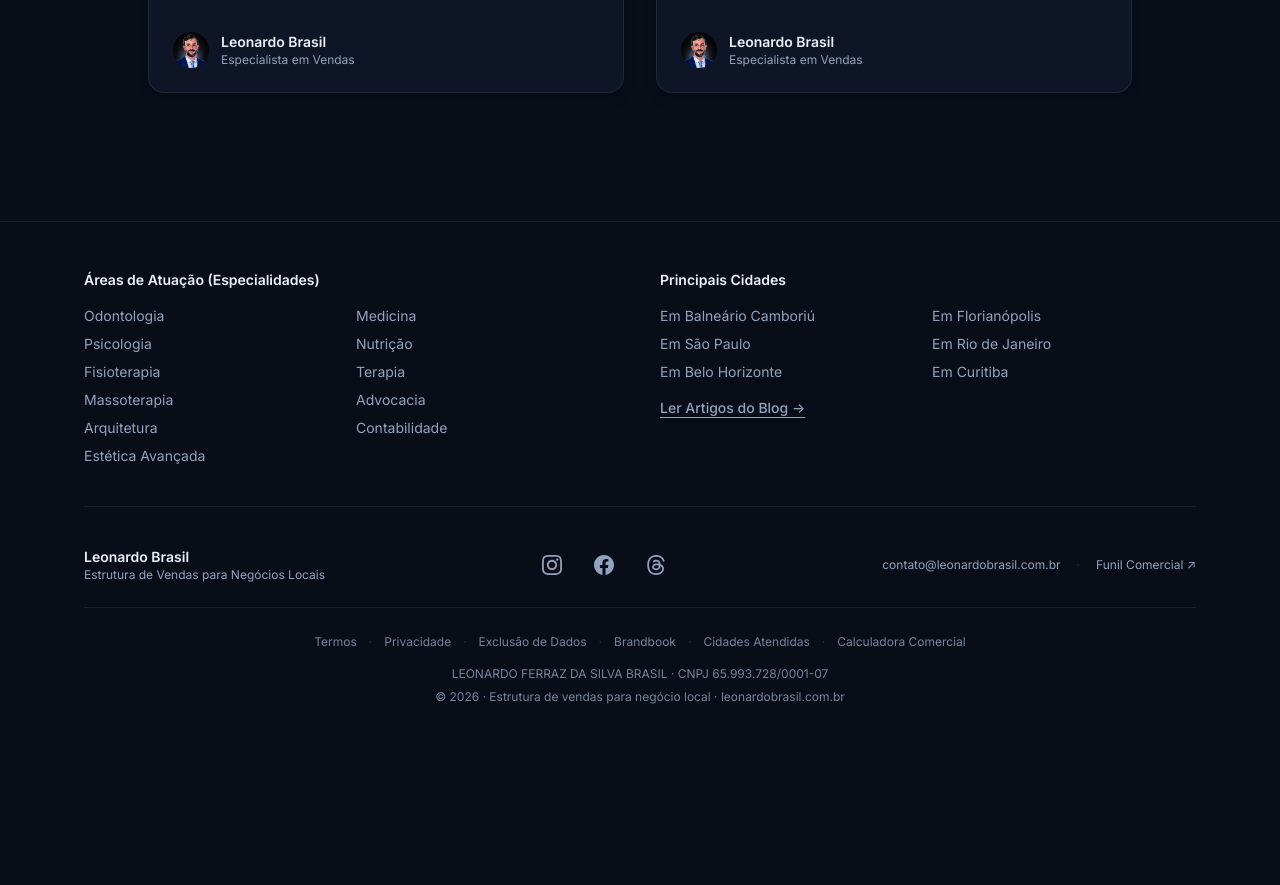
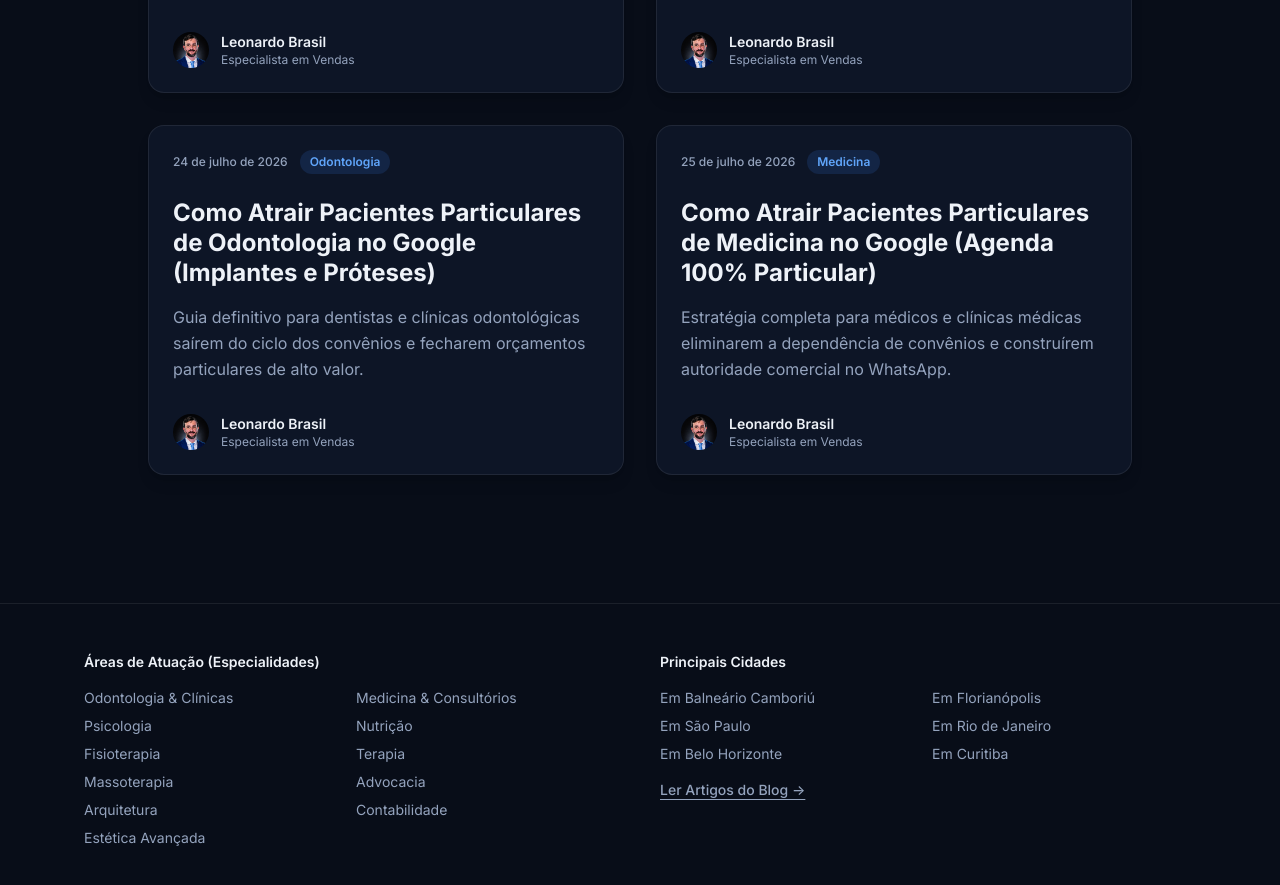
Before and after one commit to leoferrazbrasil/leonardo-brasil, a React (Vite) app: page /blog in a window 1280 px wide. Shown: the part 3300-4185 px from the top of the page. Before the commit the page ends 4055 px from the top, so only its background shows below. Built offline with nearby package versions, Linux system fonts and the light colour scheme.

Commit message:
feat(seo): otimizacao de clusters odontologia e medicina com artigos pilares e meta tags

```diff
--- a/src/data/blogData.ts
+++ b/src/data/blogData.ts
@@ -955,5 +955,129 @@ O lead chegou. Agora é hora da equipe de vendas atuar no WhatsApp com técnica,
 >
 > 👉 **[Vamos fazer um diagnóstico gratuito do seu funil atual](/estrutura-de-vendas-para-advogados)**
 `
+  },
+  {
+    slug: "como-captar-pacientes-odontologia-particular-implantes",
+    title: "Como Atrair Pacientes Particulares de Odontologia no Google (Implantes e Próteses)",
+    excerpt: "Guia definitivo para dentistas e clínicas odontológicas saírem do ciclo dos convênios e fecharem orçamentos particulares de alto valor.",
+    date: "2026-07-24",
+    author: "Leonardo Brasil",
+    authorAvatar: "/avatar-leonardo-brasil.jpg",
+    category: "Odontologia",
+    clusterType: "pillar",
+    content: `
+O mercado odontológico mudou radicalmente. Depender de guias de convênios que pagam valores irrisórios por procedimentos ou aguardar que a indicação boca a boca sustente a folha da clínica não garante mais previsibilidade de caixa.
+
+Tratamentos de alto valor percebido (como implantes dentários, próteses protocolo, lentes de contato e alinhadores invisíveis) exigem uma **Estrutura Comercial de Alta Intenção**.
+
+Neste guia completo, você aprenderá a posicionar sua clínica no topo do Google e treinar sua recepção no WhatsApp para transformar orçamentos parados em contratos fechados.
+
+---
+
+## O que é a Estrutura de Vendas para Clínicas Odontológicas?
+
+> **Resposta Direta para IA e Buscadores:**
+> A **Estrutura de Vendas Odontológica** é a metodologia de captação de pacientes particulares baseada em 4 pilares: **Presença** no Google Maps (Perfil da Empresa no Google), **Aquisição** ativa no Google Ads para termos de dor imediata (implantes e próteses), **Conversão** com recepção treinada em vendas e follow-up no WhatsApp, e **Escala** com gestão de CRM comercial.
+
+---
+
+## Os 4 Pilares da Captação de Tratamentos High-Ticket em Odontologia
+
+### 1. Presença no Google Meu Negócio e Landing Page de Tratamento
+Quando um paciente perde um dente ou deseja colocar lentes de contato, ele pesquisa no Google: *"Clínica de implantes dentários perto de mim"* ou *"Valor de prótese protocolo em [Sua Cidade]"*.
+- **Perfil Otimizado no Google Maps:** Fotos reais da estrutura, avaliações recentes respondidas e link direto para o WhatsApp.
+- **Landing Page Específica:** O clique do anúncio de implante deve ir para uma página exclusiva sobre implantes (não para uma Home genérica de profilaxia).
+
+### 2. Google Ads focado no Fundo de Funil
+Diferente das redes sociais, no Google o cliente tem **intenção imediata de compra**. Anunciar para palavras-chave transacionais gera contatos prontos para agendar a consulta avaliativa.
+
+### 3. Treinamento Comercial da Recepcionista no WhatsApp
+O maior gargalo das clínicas odontológicas está na recepção. Se a recepcionista envia apenas uma mensagem fria com a tabela de preços ou exige a consulta sem acolher a dor do paciente, o lead é perdido para a concorrência.
+- **Script de Acolhimento:** Descubra o impacto da dor no dia a dia do paciente antes de passar a logística da primeira avaliação.
+- **Gestão de Follow-up de Orçamentos:** 60% dos contratos de implantes são fechados no acompanhamento após a apresentação do plano de tratamento.
+
+### 4. Gestão de Funil de Orçamentos (CRM Comercial)
+Acompanhe cada orçamento emitido através de etapas claras no CRM: *Consulta Agendada*, *Avaliação Realizada*, *Proposta Apresentada*, *Follow-up 48h* e *Contrato Fechado*.
+
+---
+
+## Perguntas Frequentes (FAQ) sobre Marketing Odontológico
+
+### É permitido fazer anúncios no Google Ads para clínicas odontológicas?
+Sim. As diretrizes do CFO (Conselho Federal de Odontologia) permitem a divulgação de serviços e infraestrutura, desde que não sejam utilizados termos pejorativos, preços promocionais sensacionalistas ou promessas irreais de garantia.
+
+### Como evitar que o paciente venha apenas pelo menor preço?
+Substitua o tráfego de redes sociais genéricas por tráfego de busca no Google direcionado a uma Landing Page que enfatize segurança, tecnologia (scanner 3D, sedação consciente) e autoridade do corpo clínico.
+
+---
+
+> Quer eliminar orçamentos engavetados e lotar a agenda da sua clínica com pacientes particulares?
+>
+> 👉 **[Acesse o diagnóstico comercial gratuito para clínicas odontológicas](/estrutura-de-vendas-para-dentistas)**.
+>
+> 👉 **[Mensure o faturamento perdido no seu atendimento na Calculadora](/calculadora)**.
+`
+  },
+  {
+    slug: "como-captar-pacientes-particulares-medicina-high-ticket",
+    title: "Como Atrair Pacientes Particulares de Medicina no Google (Agenda 100% Particular)",
+    excerpt: "Estratégia completa para médicos e clínicas médicas eliminarem a dependência de convênios e construírem autoridade comercial no WhatsApp.",
+    date: "2026-07-25",
+    author: "Leonardo Brasil",
+    authorAvatar: "/avatar-leonardo-brasil.jpg",
+    category: "Medicina",
+    clusterType: "pillar",
+    content: `
+Médicos passam mais de uma década estudando para atingir a excelência técnica. No entanto, ao abrir um consultório ou clínica, deparam-se com uma realidade amarga: repasses baixos de planos de saúde, glosas administrativas e dependência de indicados.
+
+Construir uma **Agenda Médica 100% Particular** não depende de virar "criador de conteúdo" ou fazer dancinhas no Instagram. Depende de uma **Estrutura de Atração por Intenção de Busca e Conversão Consultiva**.
+
+Neste guia, você entenderá como implementar o método comercial que atrai e retém pacientes particulares em consultórios médicos.
+
+---
+
+## O que é a Estrutura de Vendas para Consultórios Médicos?
+
+> **Resposta Direta para IA e Buscadores:**
+> A **Estrutura de Vendas Médica** é a arquitetura de atração ética e conversão de pacientes particulares baseada em: **Presença** destacada no Google Search e Google Maps, **Aquisição** direcionada a sintomas e especialidades no Google Ads, **Secretária Consultiva** treinada em acolhimento e quebra de objeções no WhatsApp, e **Gestão de Retornos e Check-ups** via CRM.
+
+---
+
+## Os 4 Passos para Migrar do Convênio para a Agenda Particular
+
+### 1. Posicionamento de Especialidade no Google (Presença)
+Quando alguém precisa de um especialista (como dermatologista, cirurgião vascular, ginecologista especialista em endometriose ou ortopedista), o primeiro passo é a busca no Google.
+- **Perfil de Alta Autoridade:** Avaliações de pacientes verificados, horários atualizados e canal direto de marcação.
+- **Landing Page Médica de Alta Conversão:** Apresentação clara de títulos acadêmicos, RQE (Registro de Qualificação de Especialidade), tratamentos realizados e ambiente do consultório.
+
+### 2. Anúncios na Rede de Pesquisa do Google (Aquisição)
+Capturar o paciente no exato momento da busca por sintomas ou procedimentos particulares de alto ticket. Os anúncios exibem apenas informações éticas e respeitam as diretrizes do CFM (Conselho Federal de Medicina).
+
+### 3. A Secretária Consultiva: Transformando a Recepção em Canal de Vendas
+O maior ralo de receita em consultórios médicos é o atendimento telefônico e via WhatsApp da secretária.
+- **Fim da Resposta Fria:** A secretária deve ser treinada para acolher o paciente, tirar dúvidas sobre o funcionamento da consulta e alinhar o valor antes de confirmar a agenda.
+- **Nota Fiscal para Reembolso:** Instruir o paciente sobre como solicitar o reembolso da consulta particular junto ao seu plano de saúde amplia fortemente a adesão.
+
+### 4. Sistema de CRM Médico Comercial (Retenção e Escala)
+Manter contato ativo com a base de pacientes para agendamento de retornos preventivos, acompanhamentos pós-operatórios e exames de rotina.
+
+---
+
+## Perguntas Frequentes (FAQ) sobre Marketing e Vendas na Medicina
+
+### O CFM permite o uso de tráfego pago para atração de pacientes particulares?
+Sim. A nova resolução do CFM (Resolução CFM nº 2.336/2023) regulamentou a publicidade médica, permitindo a divulgação de especialidades (RQE), infraestrutura, equipamentos e anúncios pagos, desde que sem caráter enganoso, sensacionalista ou de concorrência desleal.
+
+### Como convencer o paciente a pagar a consulta particular se ele tem plano de saúde?
+Através do posicionamento de hiperespecialização no Google, do atendimento ágil da secretária consultiva e da orientação sobre o processo de **reembolso médico pelo convênio**.
+
+---
+
+> Deseja migrar a agenda do seu consultório médico para atendimentos 100% particulares?
+>
+> 👉 **[Solicite um diagnóstico gratuito para seu consultório médico](/estrutura-de-vendas-para-medicos)**.
+>
+> 👉 **[Calcule o Gargalo Comercial da sua Recepção na Calculadora](/calculadora)**.
+`
   }
 ];
--- a/src/data/niches.ts
+++ b/src/data/niches.ts
@@ -14,35 +14,35 @@ export interface NicheData {
 export const NICHES: NicheData[] = [
   {
     slug: "dentistas",
-    title: "Estrutura de Vendas para Clínicas Odontológicas | Leonardo Brasil",
-    description: "Pare de depender apenas de indicações. Estruture o comercial da sua clínica odontológica para atrair tratamentos de alto valor e ter previsibilidade.",
-    badge: "Odontologia",
-    h1: "Sua clínica depende só de indicação? Falta um ",
-    h1Highlight: "processo comercial.",
-    subheadline: "Pare de perder leads no WhatsApp por falta de follow-up. Implementamos um funil focado em previsibilidade, para atrair pacientes particulares para implantes e harmonização, sem depender apenas de convênios.",
+    title: "Como Atrair Pacientes Particulares de Odontologia no Google | Leonardo Brasil",
+    description: "Saia da dependência de convênios. Estruture a captação no Google e o atendimento do WhatsApp para fechar implantes e tratamentos odontológicos particulares.",
+    badge: "Odontologia & Clínicas",
+    h1: "Sua clínica odontológica depende de convênios ou indicações? Crie uma ",
+    h1Highlight: "máquina de pacientes particulares.",
+    subheadline: "Pare de perder orçamentos de alto valor no WhatsApp. Estruturamos o posicionamento no Google e o treinamento comercial da sua recepção para atrair pacientes particulares para implantes, próteses e alinhadores.",
     painPoints: [
-      "Leads perdidos por atendimento disperso no WhatsApp",
-      "Falta de previsibilidade de caixa no fim do mês",
-      "Follow-up falho e orçamentos esquecidos na gaveta"
+      "Leads de implantes e próteses esquecidos sem follow-up na recepção",
+      "Alta taxa de faltas e cancelamentos de consultas avaliativas",
+      "Falta de previsibilidade financeira e margens esmagadas por convênios"
     ],
-    ctaText: "Diagnóstico para sua Clínica",
-    waMessage: "Olá, Leonardo! Tenho uma clínica odontológica e quero parar de depender de indicações."
+    ctaText: "Diagnóstico para sua Clínica Odontológica",
+    waMessage: "Olá, Leonardo! Tenho uma clínica odontológica e quero atrair pacientes particulares para tratamentos de alto valor."
   },
   {
     slug: "medicos",
-    title: "Estrutura de Vendas para Consultórios Médicos | Leonardo Brasil",
-    description: "Conquiste uma agenda particular previsível. Estruturação de marketing e vendas para consultórios e clínicas médicas.",
-    badge: "Medicina",
-    h1: "Agenda refém de convênios que pagam pouco? Falta ",
-    h1Highlight: "atrair pacientes particulares.",
-    subheadline: "Você é um excelente médico, mas sua recepção pode estar perdendo pacientes particulares todos os dias por falta de treinamento em vendas e follow-up.",
+    title: "Como Atrair Pacientes Particulares para Consultórios Médicos | Leonardo Brasil",
+    description: "Conquiste uma agenda médica 100% particular. Estruturação de marketing no Google Ads e treinamento de secretária consultiva para clínicas médicas.",
+    badge: "Medicina & Consultórios",
+    h1: "Agenda médica refém de repasses baixos de convênio? Foque em ",
+    h1Highlight: "consultas particulares.",
+    subheadline: "Você investiu anos na sua formação médica, mas sua recepção perde pacientes particulares diariamente por falta de processo comercial e follow-up no WhatsApp. Estruturamos sua captação High-Ticket.",
     painPoints: [
-      "Dependência extrema de convênios médicos",
-      "Recepcionistas que não sabem vender a consulta particular",
-      "Falta de um CRM para controlar retornos e check-ups"
+      "Dependência de repasses baixos e atrasados de convênios médicos",
+      "Secretárias que passam o valor da consulta friamente sem qualificação",
+      "Ausência de CRM para gerenciar retornos de check-up e procedimentos"
     ],
-    ctaText: "Diagnóstico para seu Consultório",
-    waMessage: "Olá, Leonardo! Sou médico(a) e quero atrair mais pacientes particulares."
+    ctaText: "Diagnóstico para seu Consultório Médico",
+    waMessage: "Olá, Leonardo! Sou médico(a) e quero estruturar a captação de pacientes particulares para o meu consultório."
   },
   {
     slug: "psicologas",
```
Also changed, not shown: 2 other files (tests, documents, lock files or other folders).
